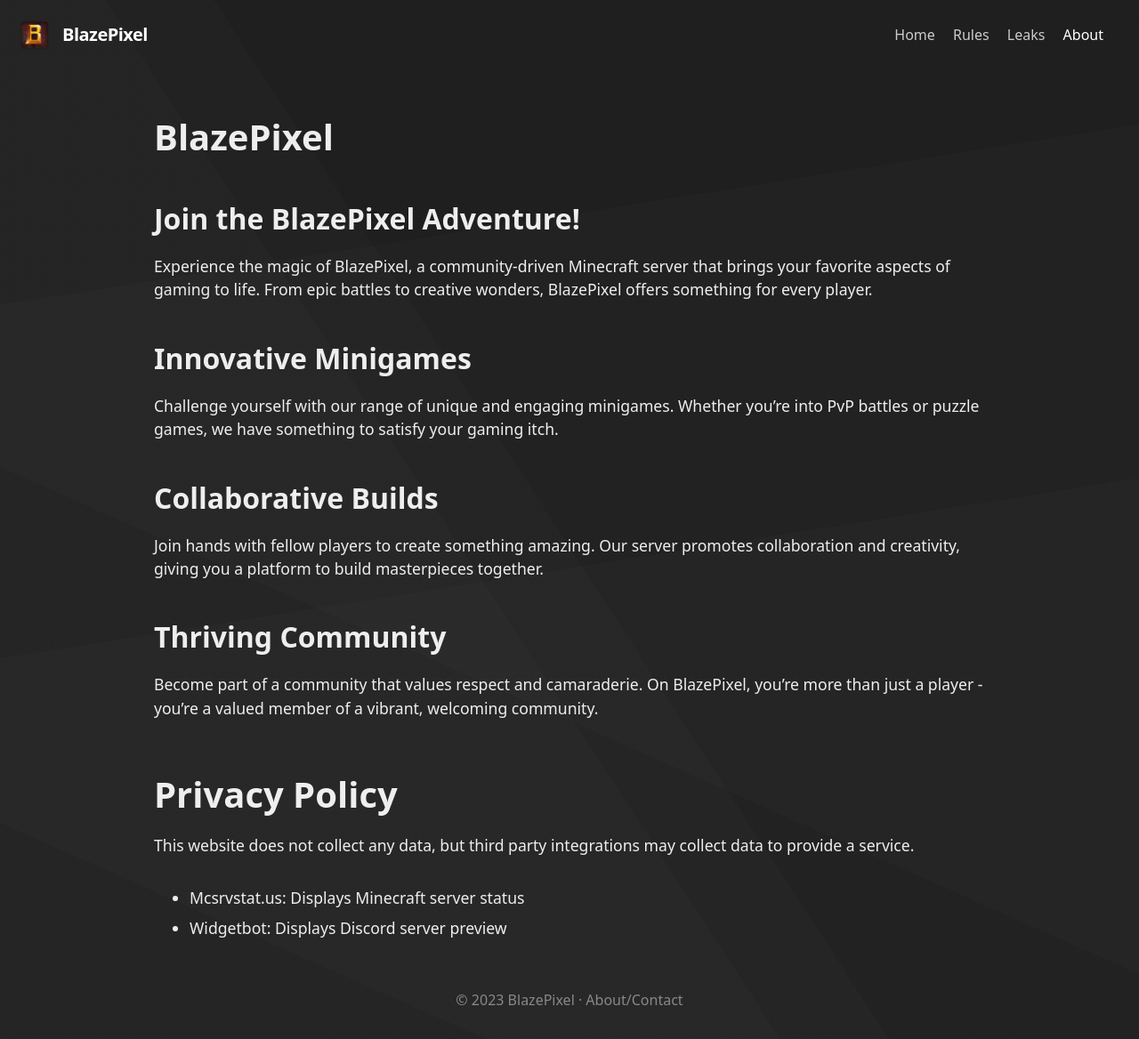
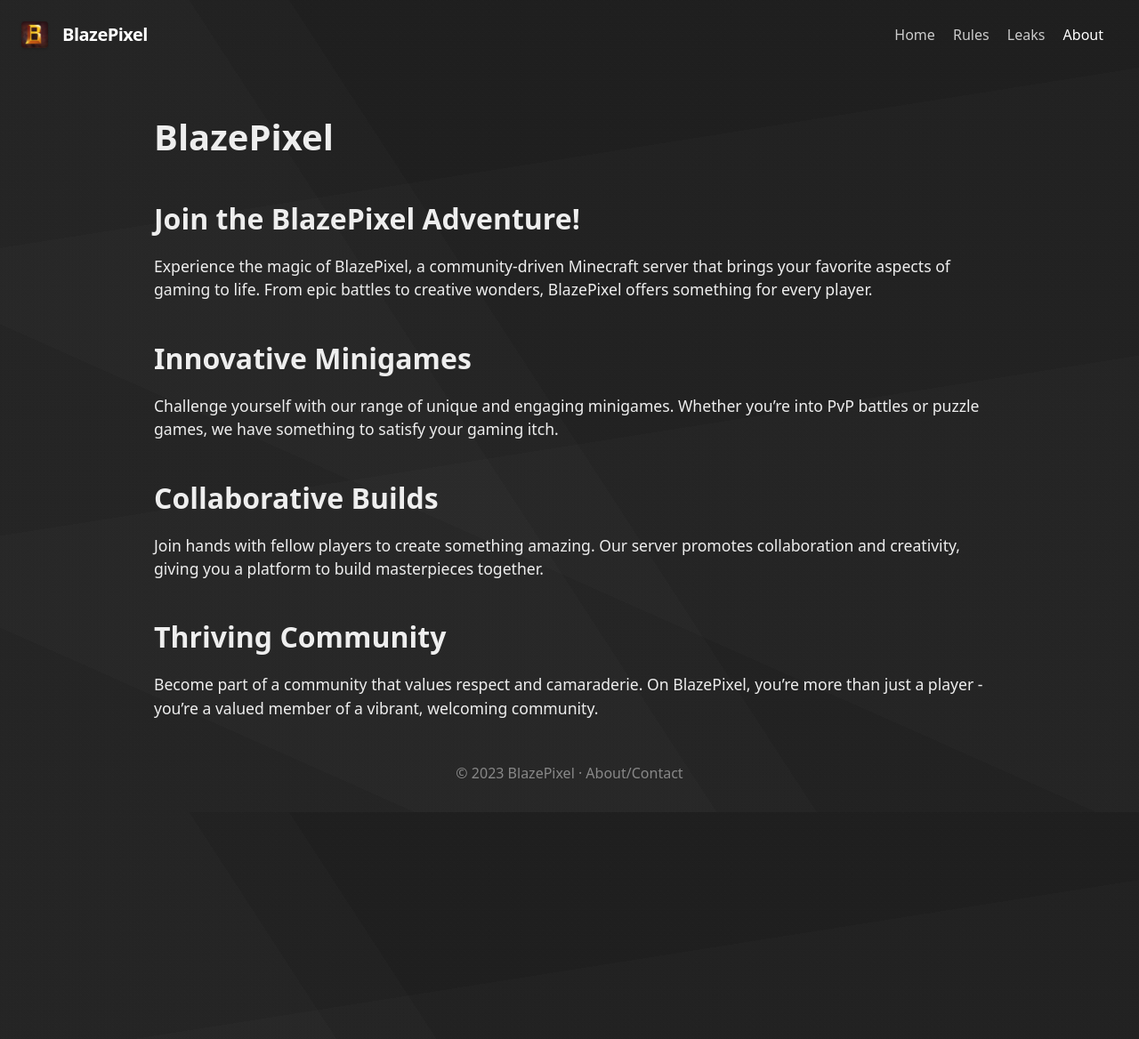
Before and after one commit to BlazePixel-Network/website, a Jekyll site: the page built from docs/about.md, in a window 1280 px wide. Shown: the whole page at 89% size. Built offline with Jekyll 4.4.1, drawn with Linux system fonts in a browser that asks for light colours; our own code applies the rules of GitHub Pages for plain Markdown files; after the commit the page ends 913 px from its top, so only the background shows below that.

Commit message:
Update about.md

```diff
--- a/docs/about.md
+++ b/docs/about.md
@@ -19,12 +19,3 @@
 ## Thriving Community
 
 Become part of a community that values respect and camaraderie. On BlazePixel, you're more than just a player - you're a valued member of a vibrant, welcoming community.
-
-
-
-# Privacy Policy
-
-This website does not collect any data, but third party integrations may collect data to provide a service.
-
-- Mcsrvstat.us: Displays Minecraft server status
-- Widgetbot: Displays Discord server preview
```
